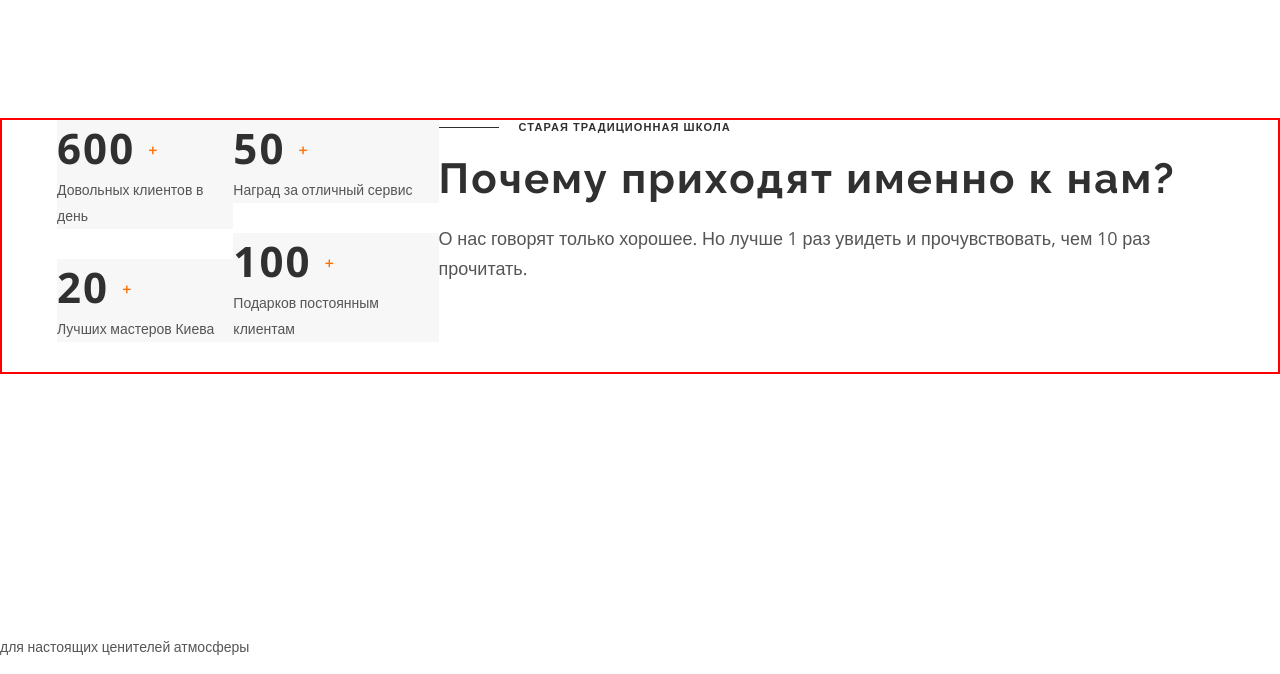
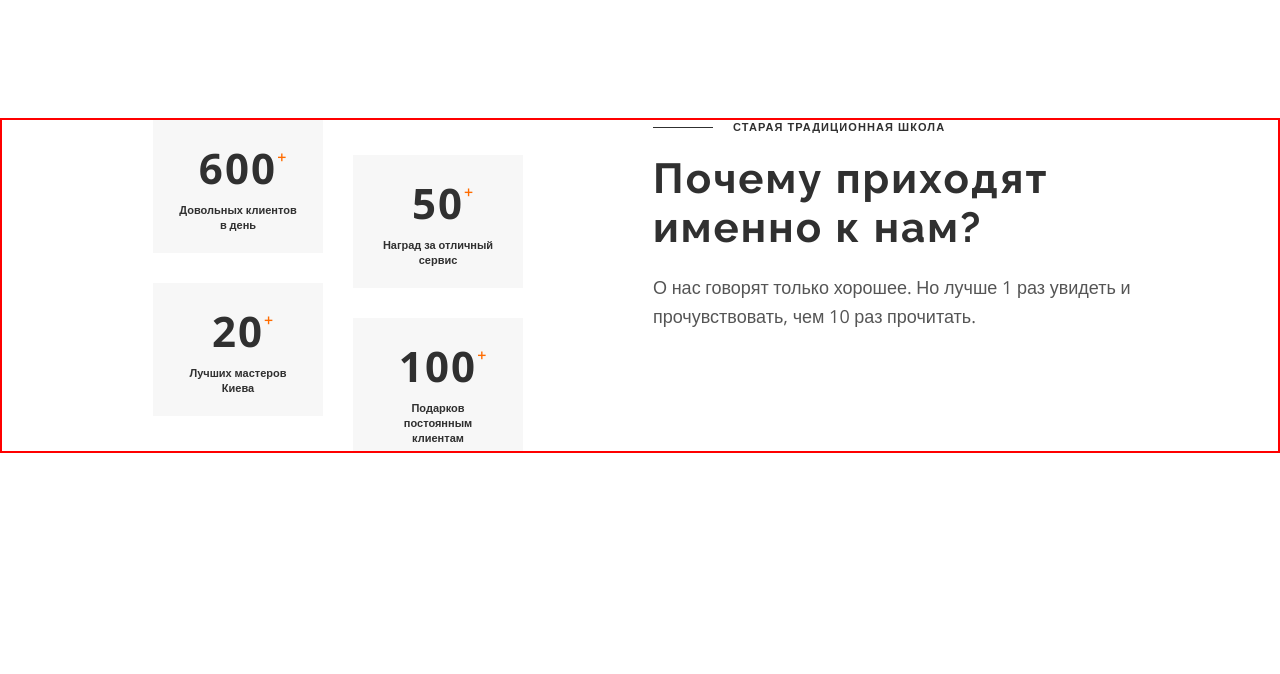
Before and after one commit to StepinaHelen/barbershop, a plain HTML site: page index.html in a window 1280 px wide. Shown: the part 2120-2794 px from the top of the page. Drawn offline with nearby package versions, Linux system fonts and the light colour scheme.

Commit message:
Делает секцию - Почему мы - для всех устройств

```diff
--- a/index.html
+++ b/index.html
@@ -210,7 +210,7 @@
       <!-- Почему приходят именно к нам?  -->
       <section class="why-we section">
         <div class="container">
-          <div class="why-we-section-1">
+          <div class="why-we-section-text">
             <p class="why-we-subtitle">старая традиционная школа</p>
             <h2 class="why-we-title">Почему приходят именно к нам?</h2>
             <p class="why-we-description">
@@ -218,28 +218,29 @@
               прочувствовать, чем 10 раз прочитать.
             </p>
           </div>
-          <div class="why-we-section-2">
-        <ul class="why-we-list list">
+          <div class="why-we-section">
+         <ul class="why-we-list list">
           <li class="why-we-item">
             <p class="why-we-item-number">600 <sup class="symbol">+</sup></p>
-            <p>Довольных клиентов в день</p>
+            <p class="why-we-item-text">Довольных клиентов в день</p>
           </li>
           <li class="why-we-item">
             <p class="why-we-item-number">20 <sup class="symbol">+</sup></p>
-            <p>Лучших мастеров Киева</p>
+            <p class="why-we-item-text">Лучших мастеров Киева</p>
           </li>
-        </ul>
-        <ul class="why-we-list list">
+         </ul>
+         <ul class="why-we-list list">
           <li class="why-we-item">
             <p class="why-we-item-number">50 <sup class="symbol">+</sup></p>
-            <p>Наград за отличный сервис</p>
+            <p class="why-we-item-text">Наград за отличный сервис</p>
           </li>
           <li class="why-we-item">
             <p class="why-we-item-number">100 <sup class="symbol">+</sup></p>
-            <p>Подарков постоянным клиентам</p>
+            <p class="why-we-item-text">Подарков постоянным клиентам</p>
           </li>
-        </ul>
+         </ul>
         </div>
+
         </div>
       </section>
       <!-- Наши мастера -->
--- a/sass/layout/_why-we.scss
+++ b/sass/layout/_why-we.scss
@@ -28,24 +28,78 @@
 }
 
 .why-we-item {
-  display: block;
   background-color: #f7f7f7;
-  margin-bottom: 30px;
+  max-width: 125px;
+  height: 90px;
+  &:not(:last-child) {
+    margin-bottom: 30px;
+  }
+  @media screen and (min-width: 480px) {
+    height: 133px;
+    padding: 20px 35px;
+    max-width: 193px;
+  }
+  @media screen and (min-width: 768px) {
+    padding: 20px 40px;
+    max-width: 210px;
+  }
+  @media screen and (min-width: 1280px) {
+    max-width: 170px;
+    padding: 20px 24px;
+  }
 }
-.why-we-section-2 {
+.why-we-section {
   display: flex;
+  @media screen and (min-width: 768px) {
+    padding-left: 239px;
+  }
+  @media screen and (min-width: 1280px) {
+    margin-right: 130px;
+    padding-left: 0px;
+  }
 }
+
 .why-we-item-number {
+  margin-bottom: 6px;
   font-weight: bold;
   font-size: 42px;
+  text-align: center;
   line-height: 1.35;
-  // text-align: center;
   letter-spacing: 0.05em;
   color: #303030;
+  position: relative;
 }
 .symbol {
   font-weight: 600;
   font-size: 16px;
   line-height: 1.37;
   color: #ff6c00;
+  position: absolute;
+  top: 7px;
 }
+
+.why-we-section-text {
+  margin-bottom: 44px;
+  @media screen and (min-width: 768px) {
+    width: 570px;
+    padding-right: 70px;
+    @media screen and (min-width: 1280px) {
+      margin-bottom: 0px;
+    }
+  }
+}
+.why-we-list:not(:nth-child(even)) {
+  margin-right: 30px;
+}
+
+.why-we-list:nth-child(even) {
+  margin-top: 35px;
+}
+
+.why-we-item-text {
+  font-weight: 600;
+  font-size: 11px;
+  line-height: 1.36;
+  text-align: center;
+  color: #303030;
+}
```
Also changed, not shown: css/main.css, css/main.min.css, 5 other files.
